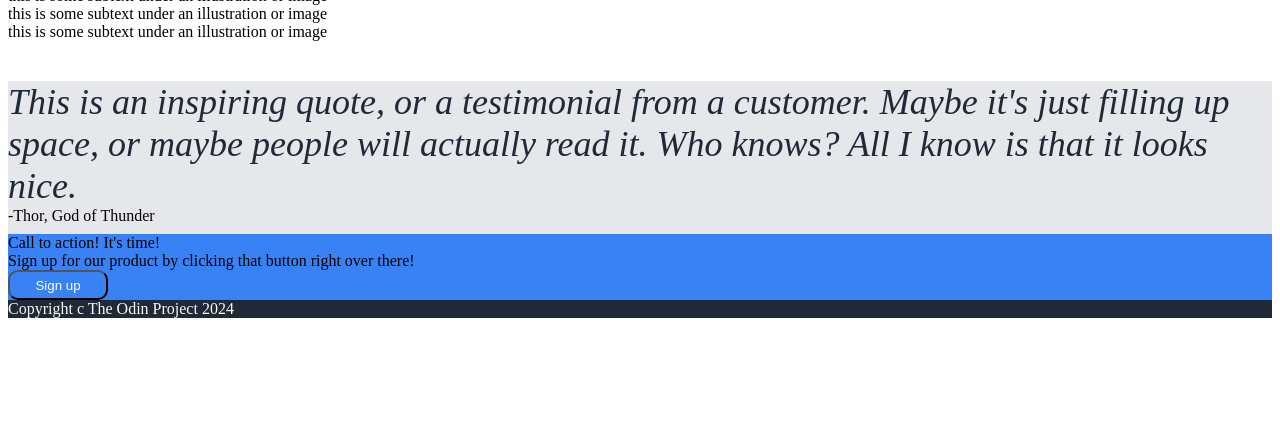
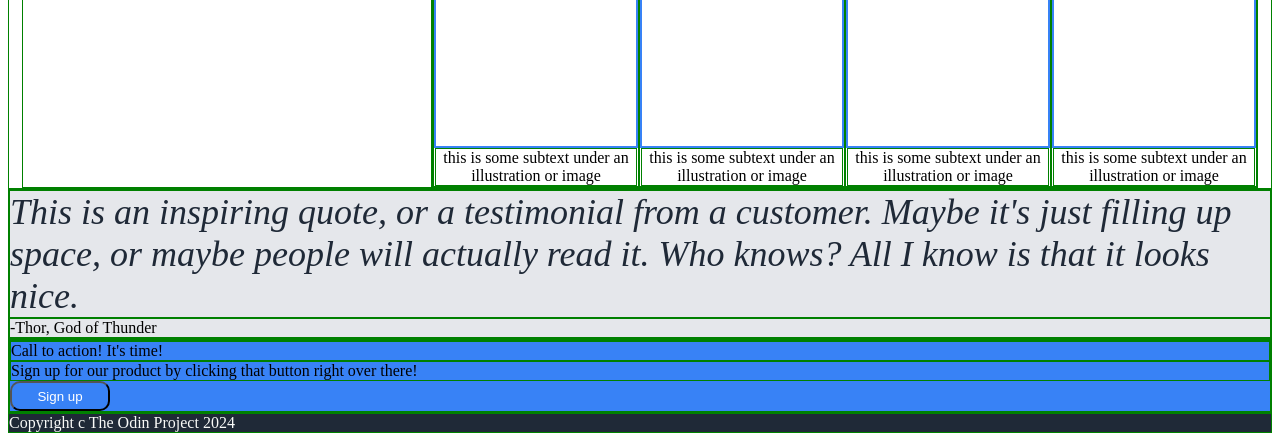
Before and after one commit to lybb-web/flexbox-poject, a plain HTML site: page landing.html in a window 1280 px wide. Shown: the part 490-931 px from the top of the page. Before the commit the page ends 816 px from the top, so only its background shows below. Drawn offline with Linux system fonts and the light colour scheme.

Commit message:
Working on random info

```diff
--- a/landing.css
+++ b/landing.css
@@ -60,6 +60,8 @@ ul {
 }
 
 
+
+
 .awesome-website {
     display: flex;
     flex-direction: column;
@@ -77,12 +79,43 @@ ul {
 
 .random-info {
     flex: 1;
+    display: flex;
+    justify-content: column;
+    justify-content: center;
 }
 
 .info-header {
     font-size: 36px;
     font-weight: 800;
     color: #1F2937;
+    text-align: center;
+    gap: 16px;
+}
+
+.square-text-pair {
+    display: flex;
+    flex-direction: column;
+    text-wrap: wrap;
+    align-items: center;
+}
+
+.square-group {
+    display: flex;
+    flex-direction: row;
+    justify-content: center;
+}
+
+.blue-square {
+    width: 200px;
+    height: 200px;
+    border: 2px solid #3882F6;
+    display: flex;
+}
+
+.image-subtext {
+    width: 200px;
+    display: flex;
+    text-align: center;
 }
 
 .quote-section {
@@ -111,7 +144,7 @@ a {
 
 
 div {
-    /* border: 1px solid green; */
+    border: 1px solid green;
 }
 
 
--- a/landing.html
+++ b/landing.html
@@ -35,18 +35,25 @@
         <div class="random-info">
             <div class="info-header">Some random information</div>
 
+            <div class="square-group">
+                <div class="square-text-pair">
                     <div class="blue-square"></div>
                     <div class="image-subtext">this is some subtext under an illustration or image</div>
+                </div>
 
+                <div class="square-text-pair">
                     <div class="blue-square"></div>
                     <div class="image-subtext">this is some subtext under an illustration or image</div>
-
+                </div>
+                <div class="square-text-pair">
                     <div class="blue-square"></div>
                     <div class="image-subtext">this is some subtext under an illustration or image</div>
-
+                </div>
+                <div class="square-text-pair">
                     <div class="blue-square"></div>
                     <div class="image-subtext">this is some subtext under an illustration or image</div>
-
+                </div>
+            </div>
         </div>
 
         <div class="quote-section">
```
Lines whose indentation alone changed are shown as unchanged.
